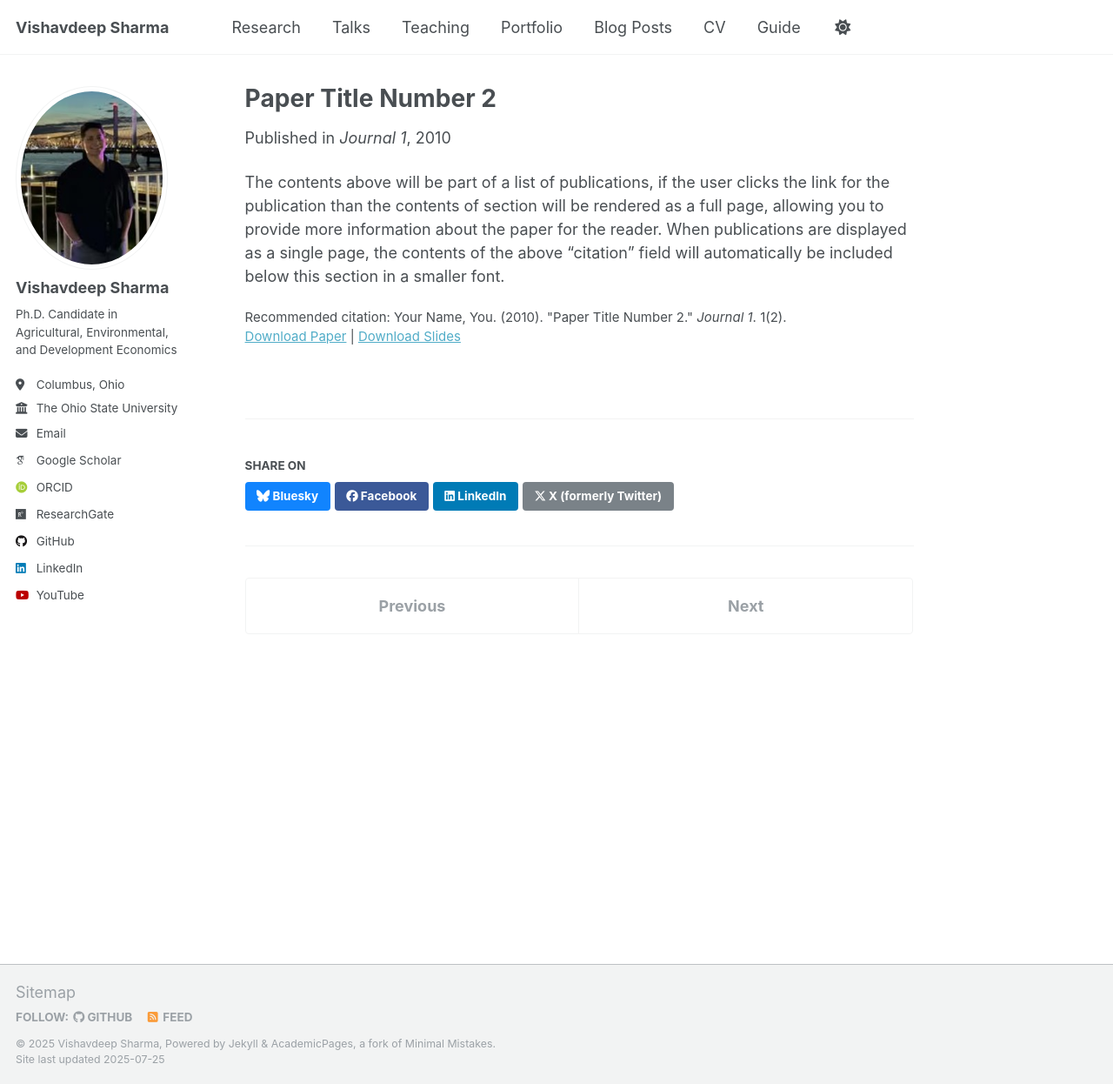
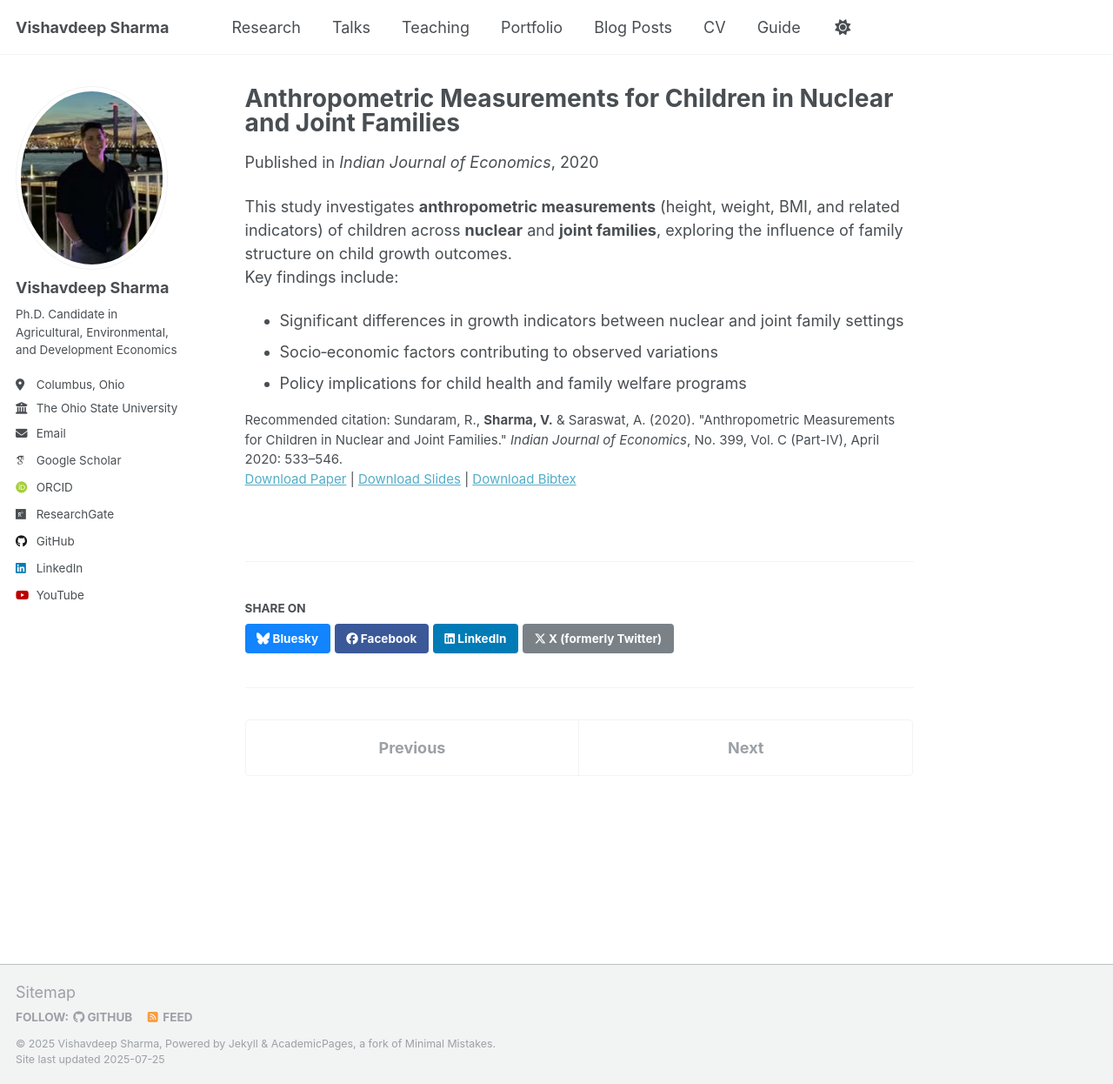
Before and after one commit to vishavdeeps95/vishavdeeps95.github.io, a Jekyll site: the page built from _publications/2010-10-01-paper-title-number-2.md, in a window 1280 px wide and 1246 px high. Shown: the whole window at 87% size. Built offline with Jekyll 4.4.1, drawn with Linux system fonts in a browser that asks for light colours; some web fonts are replaced; a script that is not in the unit is left out.

Commit message:
Update 2010-10-01-paper-title-number-2.md

```diff
--- a/_publications/2010-10-01-paper-title-number-2.md
+++ b/_publications/2010-10-01-paper-title-number-2.md
@@ -1,14 +1,19 @@
 ---
-title: "Paper Title Number 2"
+title: "Anthropometric Measurements for Children in Nuclear and Joint Families"
 collection: publications
 category: manuscripts
-permalink: /publication/2010-10-01-paper-title-number-2
-excerpt: 'This paper is about the number 2. The number 3 is left for future work.'
-date: 2010-10-01
-venue: 'Journal 1'
-slidesurl: 'http://academicpages.github.io/files/slides2.pdf'
-paperurl: 'http://academicpages.github.io/files/paper2.pdf'
-citation: 'Your Name, You. (2010). &quot;Paper Title Number 2.&quot; <i>Journal 1</i>. 1(2).'
+permalink: /publication/2020-anthropometric-measurements
+excerpt: 'This paper examines anthropometric measurements of children in nuclear and joint families, analyzing variations across family structures.'
+date: 2020-04-01
+venue: 'Indian Journal of Economics'
+paperurl: 'https://drive.google.com/file/d/1v8IriWUkadASb5fl5qtLGk0uhpbYkuyh/view?usp=drivesdk'
+slidesurl: ''
+bibtexurl: ''
+citation: 'Sundaram, R., <b>Sharma, V.</b> & Saraswat, A. (2020). "Anthropometric Measurements for Children in Nuclear and Joint Families." <i>Indian Journal of Economics</i>, No. 399, Vol. C (Part-IV), April 2020: 533–546.'
 ---
 
-The contents above will be part of a list of publications, if the user clicks the link for the publication than the contents of section will be rendered as a full page, allowing you to provide more information about the paper for the reader. When publications are displayed as a single page, the contents of the above "citation" field will automatically be included below this section in a smaller font.
+This study investigates **anthropometric measurements** (height, weight, BMI, and related indicators) of children across **nuclear** and **joint families**, exploring the influence of family structure on child growth outcomes.
+Key findings include:
+- Significant differences in growth indicators between nuclear and joint family settings
+- Socio‑economic factors contributing to observed variations
+- Policy implications for child health and family welfare programs
```
